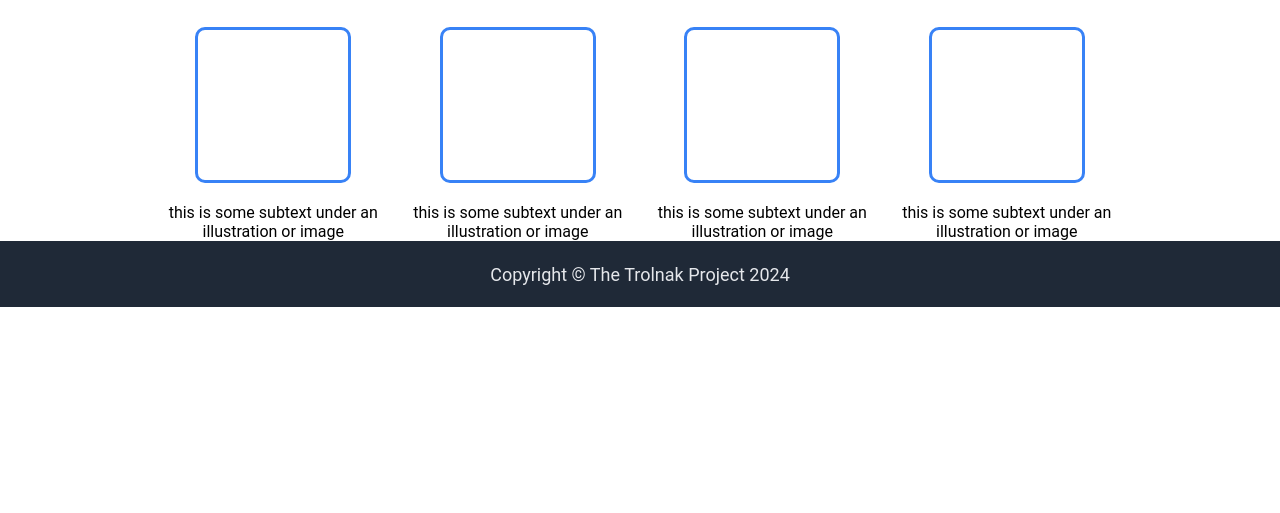
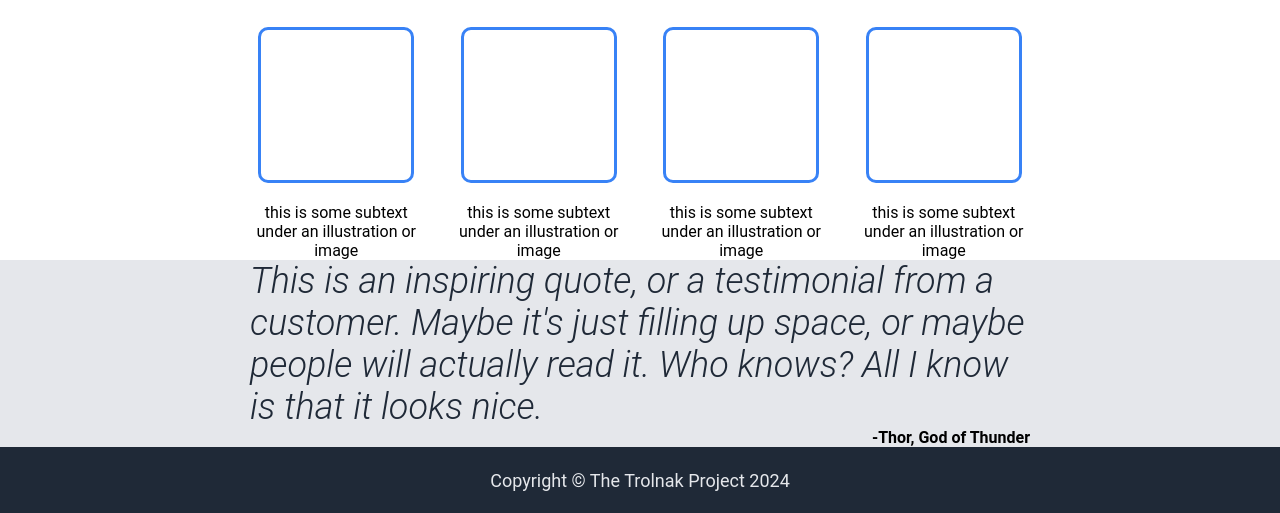
Before and after one commit to shahronak/odin-layout, a plain HTML site: page index.html in a window 1280 px wide. Shown: the part 597-1110 px from the top of the page. Before the commit the page ends 904 px from the top, so only its background shows below. Drawn offline with Linux system fonts and the light colour scheme.

Commit message:
Finished Quote section

```diff
--- a/index.html
+++ b/index.html
@@ -51,6 +51,15 @@
     </div>
 
     <div class="quote-section">
+        <div class="quote">
+            This is an inspiring quote, or a testimonial from
+            a customer. Maybe it's just filling up space, or maybe
+            people will actually read it. Who knows? All I know is
+            that it looks nice.
+        </div>
+        <div class="quote-author">
+            -Thor, God of Thunder
+        </div>
 
     </div>
 
--- a/style.css
+++ b/style.css
@@ -13,9 +13,14 @@ body {
     background-color: #1F2937;
 }
 
-.header, .hero-section, .info-section, .quote-section, .cta-section {
+.header, .hero-section, .cta-section {
     padding: 0px 166px;
 }
+
+.info-section, .quote-section {
+    padding: 0px 250px;
+}
+
 
 .hero-section, .info-section, .quote-section, .cta-section {
     flex-grow: 1;
@@ -130,16 +135,25 @@ ul.header-links {
 /* Quote section */
 
 .quote-section {
+    display: flex;
+    flex-direction: column;
     background-color: #E5E7EB;
+    justify-content: center;
 }
 
 .quote {
-
+    font-size: 36px;
+    font-weight: 300;
+    color: #1F2937;
+    font-style: italic;
 }
 
 .quote-author {
+    font-weight: bold;
+    text-align: right;
+}
 
-}
+/* CTA section */
 
 .cta-section {
 
```
